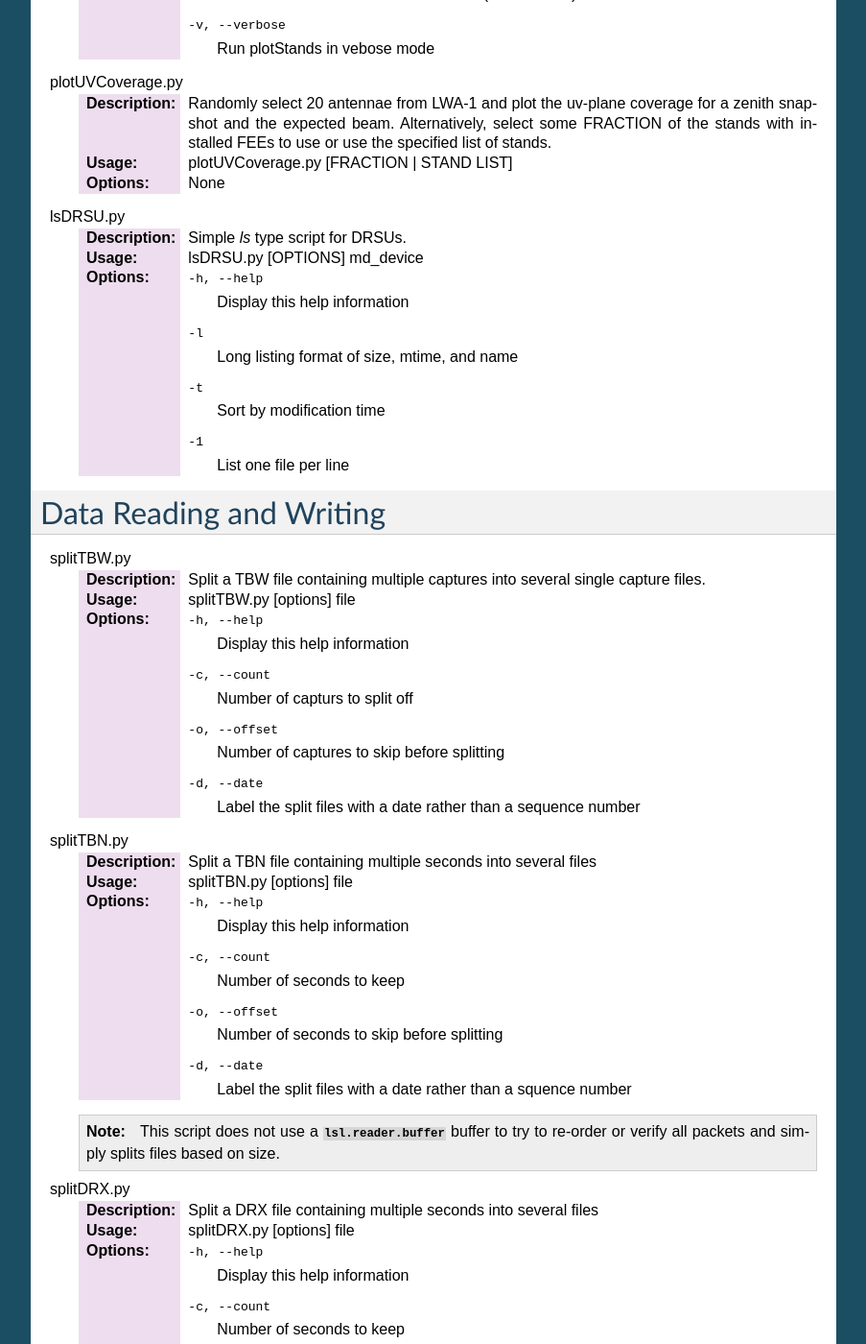
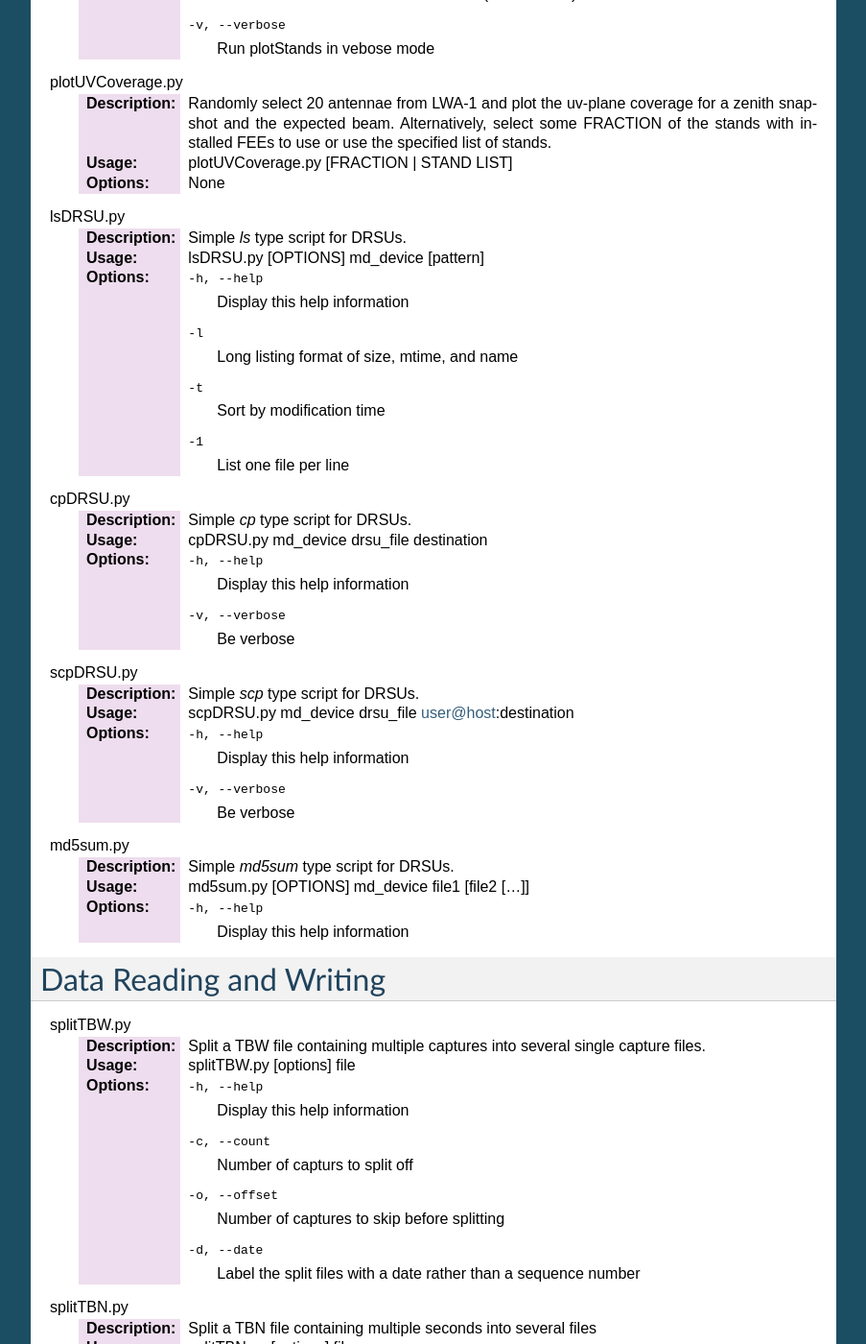
Before and after one commit to lwa-project/lsl, a Sphinx documentation site: the page built from doc/source/scripts.rst, in a window 1280 px wide and 1400 px high, scrolled down 1631 px. Shown: the whole window at 96% size, without its empty margins (198-1101 px from the left). Built offline with Sphinx 7.4.7, drawn with Linux system fonts in a browser that asks for light colours; formulas are drawn with MathJax 3; pages that are not in the unit, such as notebooks, are missing from menus.

Commit message:
Updated the documentation to include the DRSU scripts.

```diff
--- a/doc/source/scripts.rst
+++ b/doc/source/scripts.rst
@@ -85,7 +85,7 @@ plotUVCoverage.py
 lsDRSU.py
   :Description:  Simple `ls` type script for DRSUs.
 
-  :Usage: lsDRSU.py [OPTIONS] md_device
+  :Usage: lsDRSU.py [OPTIONS] md_device [pattern]
 
   :Options: -h, --help              Display this help information
 
@@ -94,6 +94,31 @@ lsDRSU.py
             -t                      Sort by modification time
 
             -1                      List one file per line
+
+cpDRSU.py
+  :Description: Simple `cp` type script for DRSUs.
+
+  :Usage: cpDRSU.py md_device drsu_file destination
+
+  :Options: -h, --help              Display this help information
+
+            -v, --verbose           Be verbose
+
+scpDRSU.py
+  :Description: Simple `scp` type script for DRSUs.
+
+  :Usage: scpDRSU.py md_device drsu_file user@host:destination
+
+  :Options: -h, --help              Display this help information
+
+            -v, --verbose           Be verbose
+
+md5sum.py
+  :Description: Simple `md5sum` type script for DRSUs.
+
+  :Usage: md5sum.py [OPTIONS] md_device file1 [file2 [...]]
+
+  :Options: -h, --help              Display this help information
 
 Data Reading and Writing
 ========================
```
